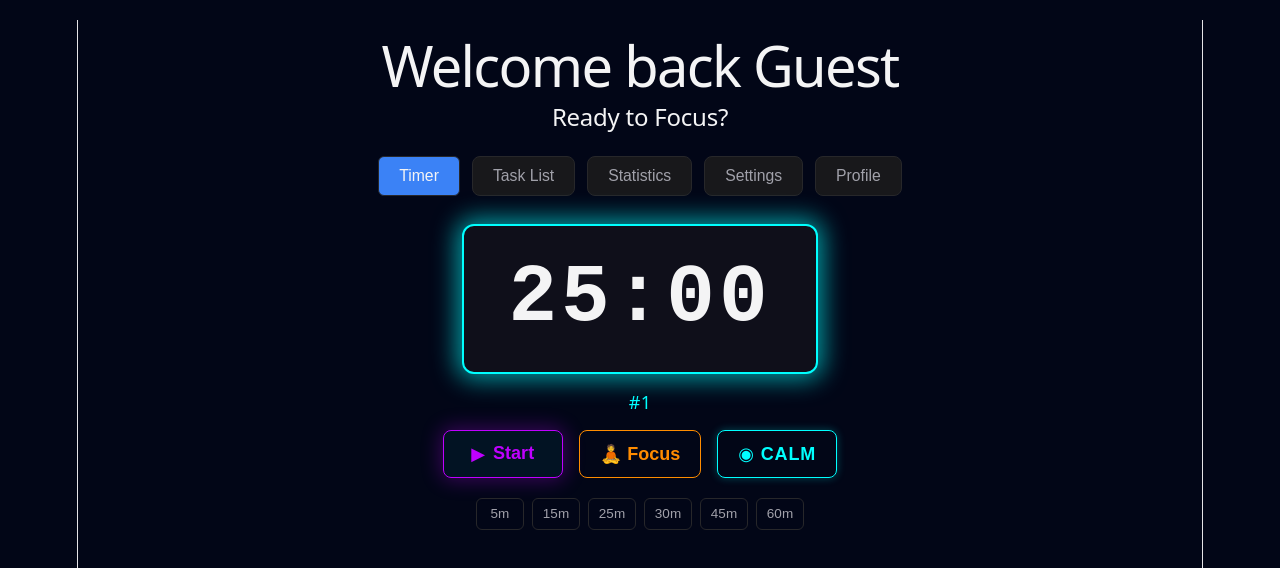
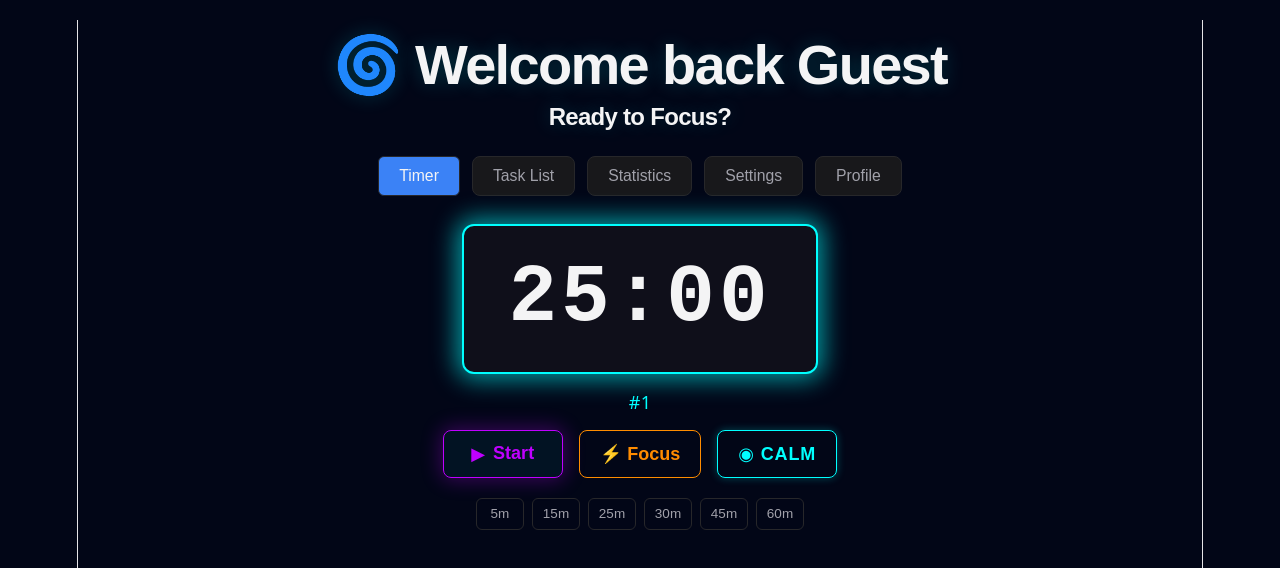
Before and after one commit to FinchDefense/flowstate-app, a React (Vite) app: page / in a window 1280 px wide. Shown: the top 568 px of the page. Built offline with nearby package versions, Linux system fonts and the light colour scheme.

Commit message:
Change some emojis and font-families

```diff
--- a/src/App.css
+++ b/src/App.css
@@ -2,6 +2,7 @@
   --bg-color: #020617;
   --bg-card: #18181b;
   --border-color: #27272a;
+  --font-mono: 'JetBrains Mono', 'Fira Code', monospace;
 
   --text-main: #f4f4f5;
   --text-muted: #a1a1aa;
@@ -22,8 +23,13 @@ body {
 }
 
 .welcome-message {
+  font-family: 'Montserrat', sans-serif;
+  margin-bottom: 25px;
+  font-weight: 700;
+  letter-spacing: -0.03em;
   color: var(--text-main);
-  margin-bottom: 25px;
+  text-shadow: 0 0 20px rgba(0, 255, 255, 0.2);
+  gap: 10px;
 }
 
 .tabs {
--- a/src/App.tsx
+++ b/src/App.tsx
@@ -51,7 +51,7 @@ export function App() {
   return (
     <div className="app-container">
       <div className="header">
-        <h1 className="welcome-message">Welcome back {displayName || "Guest"} </h1>
+        <h1 className="welcome-message">🌀 Welcome back {displayName || "Guest"} </h1>
         <h2 className="welcome-message">Ready to Focus?</h2>
         <div className="tabs">
           <button
--- a/src/components/Timer/PrimaryControls.tsx
+++ b/src/components/Timer/PrimaryControls.tsx
@@ -47,7 +47,7 @@ export function PrimaryControls({ handleStartPause, setInFocusMode, isRunning, t
           }}
           className="focus-button"
         >
-        🧘 Focus
+        ⚡ Focus
       </button>
       </div>
     </>
```
